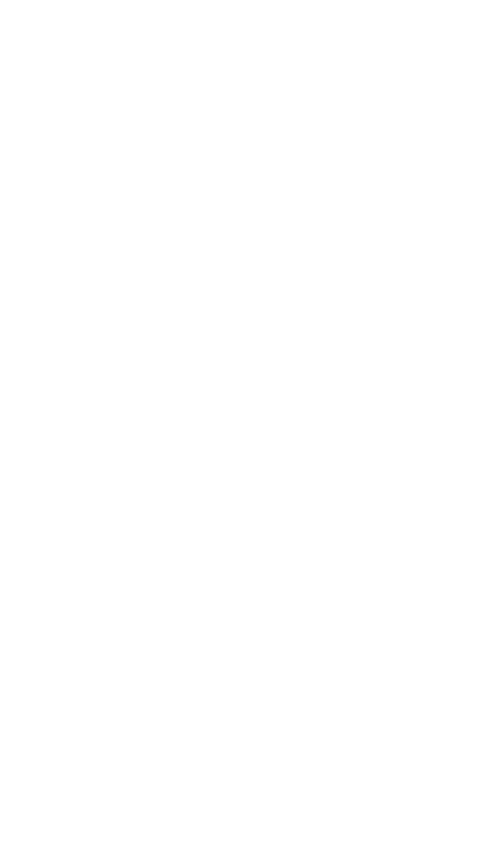
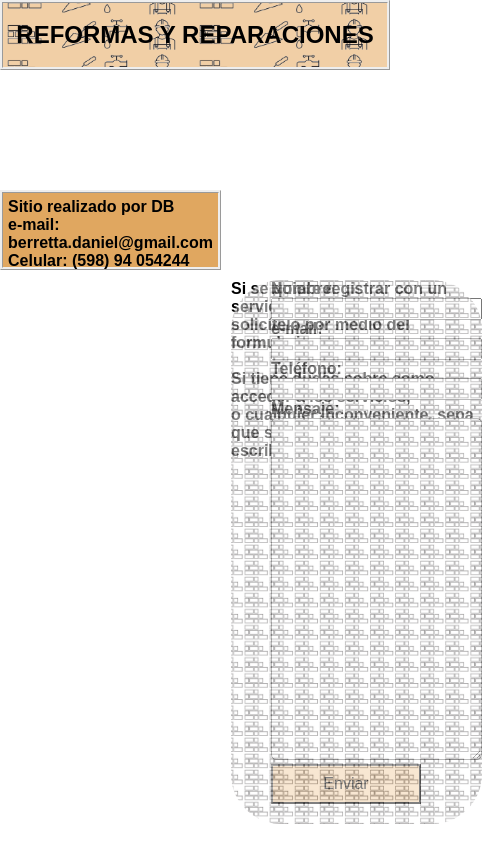
Before and after one commit to berrettadaniel/SenpaiEntrega2, a React (Create React App) app: page /contacto in a window 390 px wide. Before the commit this address had no page. Shown: the whole page, 482 px wide, since content can reach past the window. Built offline with nearby package versions, Linux system fonts and the light colour scheme.

Commit message:
Contacto como en 1a entrega

```diff
--- a/src/App.jsx
+++ b/src/App.jsx
@@ -1,8 +1,8 @@
 import { Route, Routes, Link } from 'react-router-dom';
 import { IndexPage } from './components/pages/IndexPage';
 import { OfrecemosPage } from './components/pages/OfrecemosPage';
-//import { LoginPage } from './components/pages/LoginPage';
-//import { ContactoPage } from './components/pages/ContactoPage';
+import { LoginPage } from './components/pages/LoginPage';
+import { ContactoPage } from './components/pages/ContactoPage';
 //import { ServicioPage } from './components/pages/ServicioPage';
 
 export function App() {
@@ -16,9 +16,9 @@
         <Routes>
             <Route path="/" element={<IndexPage />} />
             <Route path="ofrecemos" element={<OfrecemosPage />} />
-{/*            <Route path="login" element={<LoginPage />} />
+            <Route path="login" element={<LoginPage />} />
             <Route path="contacto" element={<ContactoPage />} />
-    <Route path="servicio" element={<ServicioPage />} /> */}
+{/*            <Route path="servicio" element={<ServicioPage />} /> */}
         </Routes>
     );
 }
--- a/src/assets/styles/styleContact.css
+++ b/src/assets/styles/styleContact.css
@@ -11,7 +11,7 @@
 
 
 /* HEADER */
-.header {
+.headerContact {
     width: 100%;
     height: 80px;
     padding: 10px;
@@ -22,17 +22,17 @@
     background-image: url("../images/imgHeader.png");
 }
 
-.header .titulo {
+.headerContact .titulo {
     font-size: 24px;
 }
 
-.header h1 {
+.headerContact h1 {
     font-weight: bolder ;
     text-align: center;
     color: rgb(131, 51, 5);
 }
 
-.header nav {
+.headerContact nav {
     display: flex;
     padding: 10px;
     flex-direction: row;
@@ -51,7 +51,7 @@
 
 
 /* GRID DEL LAYOUT */
-.gridContainer {
+.gridContainerContact {
     display: grid;
     grid-template-columns: 1fr 1fr;
     grid-template-rows: 1fr 1fr 80px;
@@ -66,7 +66,7 @@
 /* PARTE IZQUIERDA SUPERIOR DEL GRID */
 
 /* Imagen minimalista para rellenar espacio */
-.ImagenRelleno {
+.ImagenRellenoContact {
     grid-area: imagen;
     display: flex;
     border-radius: 50px;
@@ -82,13 +82,13 @@
 
 /* Guia breve para el formulario */
 
-.GuiaBreve {
+.GuiaBreveContact {
     grid-area: guiaForm;
     display: inline-block;
     margin: 10px;
 }
 
-.GuiaBreve h1 {
+.GuiaBreveContact h1 {
     font-weight: bold;
 }
 
@@ -123,7 +123,7 @@
 
 /* FOOTER */
 
-.footerFlex {
+.footerFlexContact {
     grid-area: footer;
     display: flex;
     flex-wrap: wrap;
@@ -144,21 +144,21 @@
 @media (max-width: 768px) {
 
     /* HEADER PARA MOBILE */
-    .header {
+    .headerContact {
         width: 100%;
         height: 70px;
         padding: 5px;
         background-image: url("../images/imgHeaderMin.png");
     }
 
-    .header h1 {
+    .headerContact h1 {
         font-weight: bold;
         color: black;
     }
 
 
     /* GRID DEL LAYOUT PARA MOBILE */
-    .gridContainer {
+    .gridContainerContact {
         grid-template-columns: 1fr;
         grid-template-areas: "LogUsr"
                              "RegUsr"
@@ -173,7 +173,7 @@
 
 
     /* FOOTER PARA MOBILE */
-    .footerFlex {
+    .footerFlexContact {
         flex-direction: column;
         justify-content: left;
         align-items: left;
--- a/src/components/pages/ContactoPage.jsx
+++ b/src/components/pages/ContactoPage.jsx
@@ -10,15 +10,15 @@
                     opcion2 = ""
                     opcion3 = "" />
 
-            <div class="gridContainer">
+            <div class="gridContainerContact">
 
             {/* Parte izquierda supeior del grid container */}
-            <div class="ImagenRelleno">
+            <div class="ImagenRellenoContact">
             </div>
 
             {/* Parte izquierda inferior del grid container */}
             {/* (explicar breve que puede solicitar o pedir en el formulario) */}
-            <div class="GuiaBreve">
+            <div class="GuiaBreveContact">
                 <h3>Si se quiere registrar con un servicio que no encuentra,</h3>
                 <h3>solicítelo por medio del formulario.</h3>
                 <br/>
```
